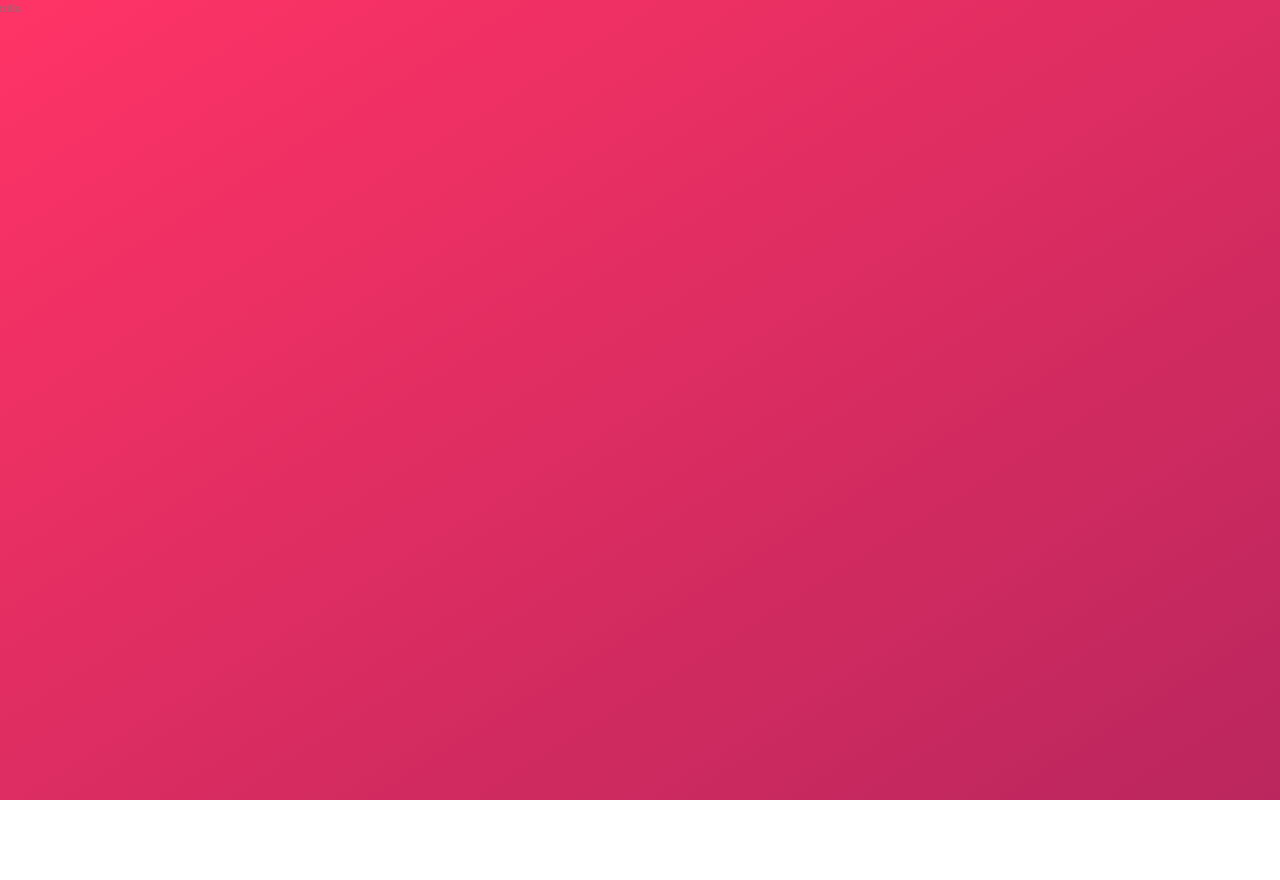
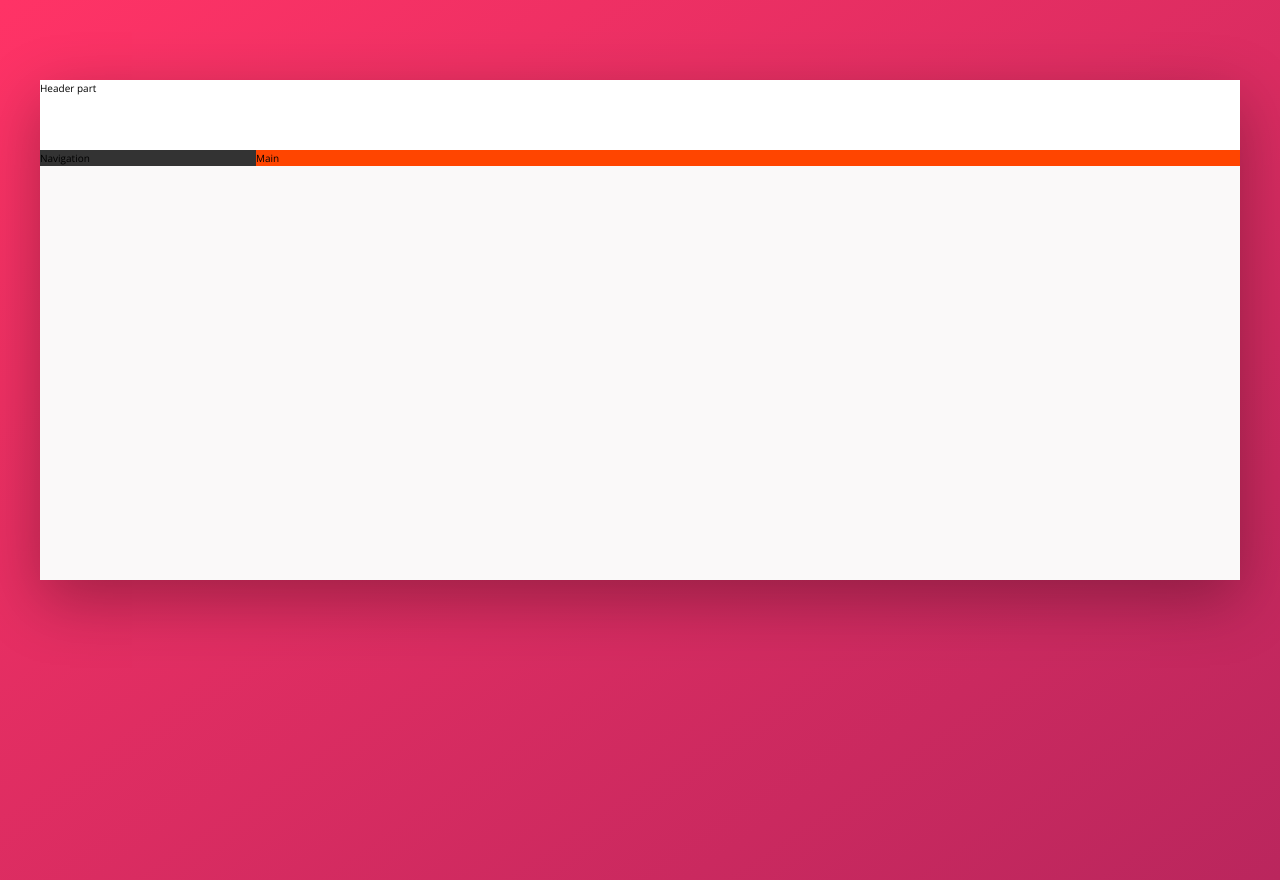
Before and after one commit to SantiagoAlvarze22/Trillo, a website: page index.html in a window 1280 px wide. Before the commit the page ends 800 px from the top, so only its background shows below. Drawn offline with nearby package versions, Linux system fonts and the light colour scheme.

Commit message:
Overall layout

```diff
--- a/index.html
+++ b/index.html
@@ -11,6 +11,19 @@
         <title>trillo &mdash; Your all-in-one booking app</title>
     </head>
     <body>
-        trillo
+        <div class="container">
+            <header class="header">
+                Header part
+            </header>
+
+            <div class="content">
+                <nav class="sidebar">
+                    Navigation
+                </nav>
+                <main class="hotel-view">
+                    Main
+                </main>
+            </div>
+        </div>
     </body>
 </html>
--- a/sass/_base.scss
+++ b/sass/_base.scss
@@ -22,14 +22,16 @@ Grey dark 3: #999
     --color-primary-light:#FF3366;
     --color-primary-dark:#BA265D;
 
-    --Grey-light-1: #faf9f9;
-    --Grey-light-2: #f4f2f2;
-    --Grey-light-3: #f0eeee;
-    --Grey-light-4: #ccc;
+    --color-grey-light-1: #faf9f9;
+    --color-grey-light-2: #f4f2f2;
+    --color-grey-light-3: #f0eeee;
+    --color-grey-light-4: #ccc;
 
-    --Grey-dark-1: #333;
-    --Grey-dark-2: #777;
-    --Grey-dark-3: #999;
+    --color-grey-dark-1: #333;
+    --color-grey-dark-2: #777;
+    --color-grey-dark-3: #999;
+
+    --shadow-dark: 0 2rem 6rem rgba(0,0,0, .3);
 }
 
 * {
--- a/sass/_layout.scss
+++ b/sass/_layout.scss
@@ -0,0 +1,29 @@
+.container{
+    max-width: 120rem;
+    margin: 8rem auto;
+    background-color: var(--color-grey-light-1);
+    box-shadow: var(--shadow-dark);
+
+    min-height: 50rem;
+}
+
+.header{
+    height: 7rem;
+    background-color: #fff;
+    border-bottom: var(--color-grey-light-2);
+}
+
+.content{
+    display: flex;
+}
+
+.sidebar{
+    background-color: var(--color-grey-dark-1);
+    flex:0 0 18%;
+}
+
+.hotel-view{
+    background-color: #fff;
+    background-color: orangered;
+    flex:1;
+}
```
Also changed, not shown: css/style.css.
